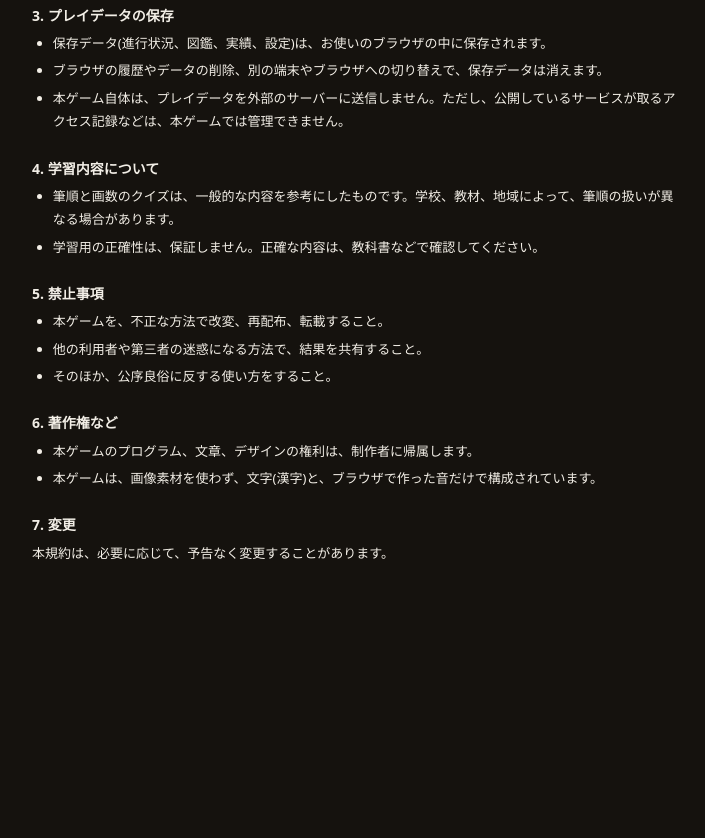
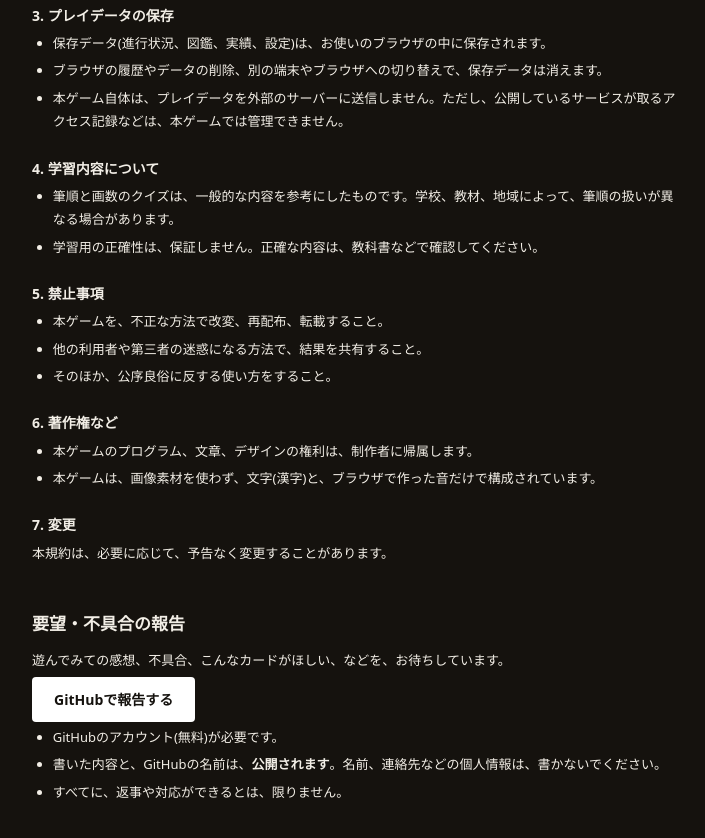
Before and after one commit to numei136/KanjinoTower, a plain HTML site: page info.html in a window 1280 px wide. Shown: the part 637-1475 px from the top of the page, without its empty margins (284-989 px from the left). Before the commit the page ends 1270 px from the top, so only its background shows below. Drawn offline with Linux system fonts and the light colour scheme.

Commit message:
Add files via upload

```diff
--- a/info.html
+++ b/info.html
@@ -41,6 +41,10 @@
   section.terms h3{font-size:14px;margin:22px 0 4px}
   section.terms p,section.terms li{font-size:13px;margin:4px 0}
   section.terms ul{padding-left:1.3em;margin:4px 0}
+  .fb-links{margin:14px 0 6px}
+  .fb-btn{display:inline-block;background:#fff;color:#15120e;text-decoration:none;
+    font-size:14px;font-weight:700;padding:10px 22px;border-radius:4px}
+  .fb-btn:hover,.fb-btn:focus-visible{background:#ffe9a8;outline:none}
   .note{background:var(--panel);border-radius:4px;padding:10px 12px}
 </style>
 </head>
@@ -350,6 +354,19 @@
     <p>本規約は、必要に応じて、予告なく変更することがあります。</p>
   </section>
 
+  <section class="terms feedback" id="feedback">
+    <h2>要望・不具合の報告</h2>
+    <p>遊んでみての感想、不具合、こんなカードがほしい、などを、お待ちしています。</p>
+    <p class="fb-links"><a class="fb-btn" href="https://github.com/numei136/KanjinoTower/issues/new/choose" target="_blank" rel="noopener">GitHubで報告する</a></p>
+    <!-- Googleフォームを作ったら、次の1行を、コメントの外に出して、URLを入れてください。
+    <p class="fb-links"><a class="fb-btn" href="ここにフォームのURL" target="_blank" rel="noopener">アカウントなしで送る(フォーム)</a></p>
+    -->
+    <ul>
+      <li>GitHubのアカウント(無料)が必要です。</li>
+      <li>書いた内容と、GitHubの名前は、<strong>公開されます</strong>。名前、連絡先などの個人情報は、書かないでください。</li>
+      <li>すべてに、返事や対応ができるとは、限りません。</li>
+    </ul>
+  </section>
 </main>
 </body>
 </html>
```
